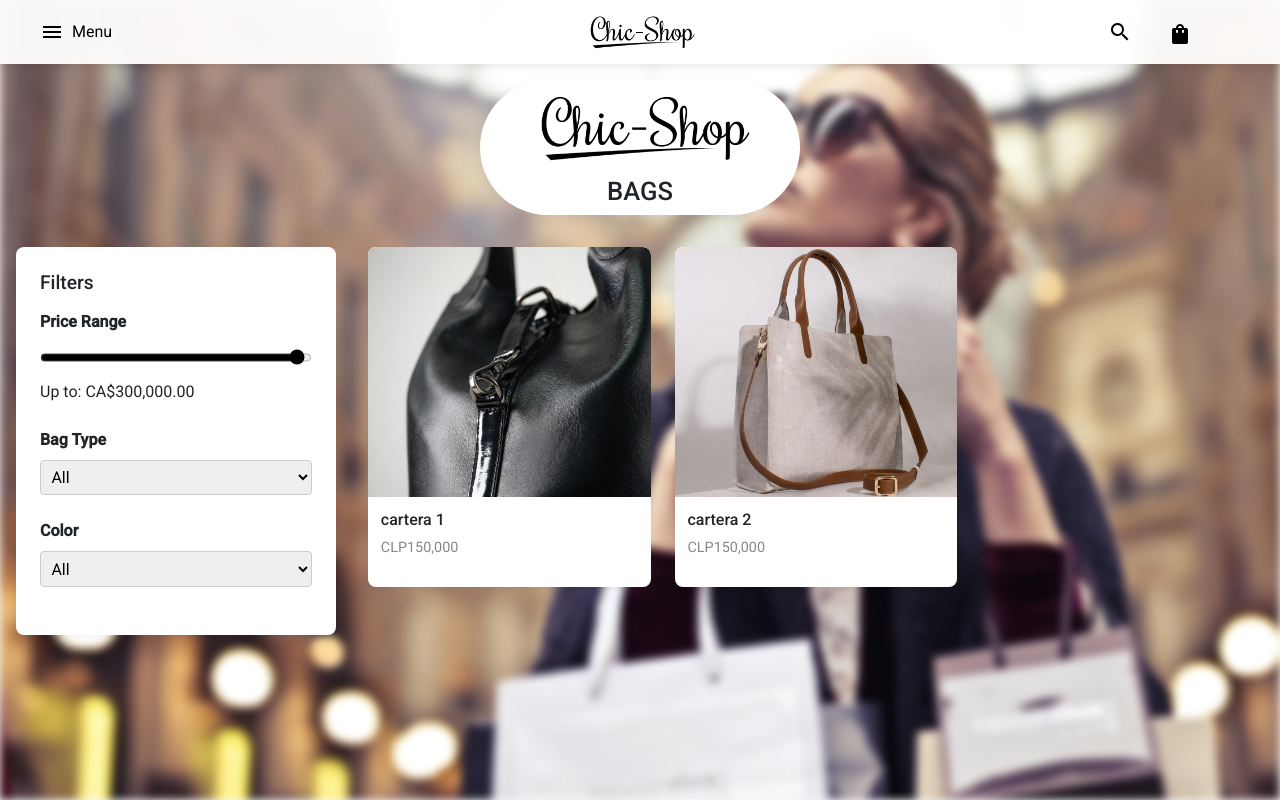
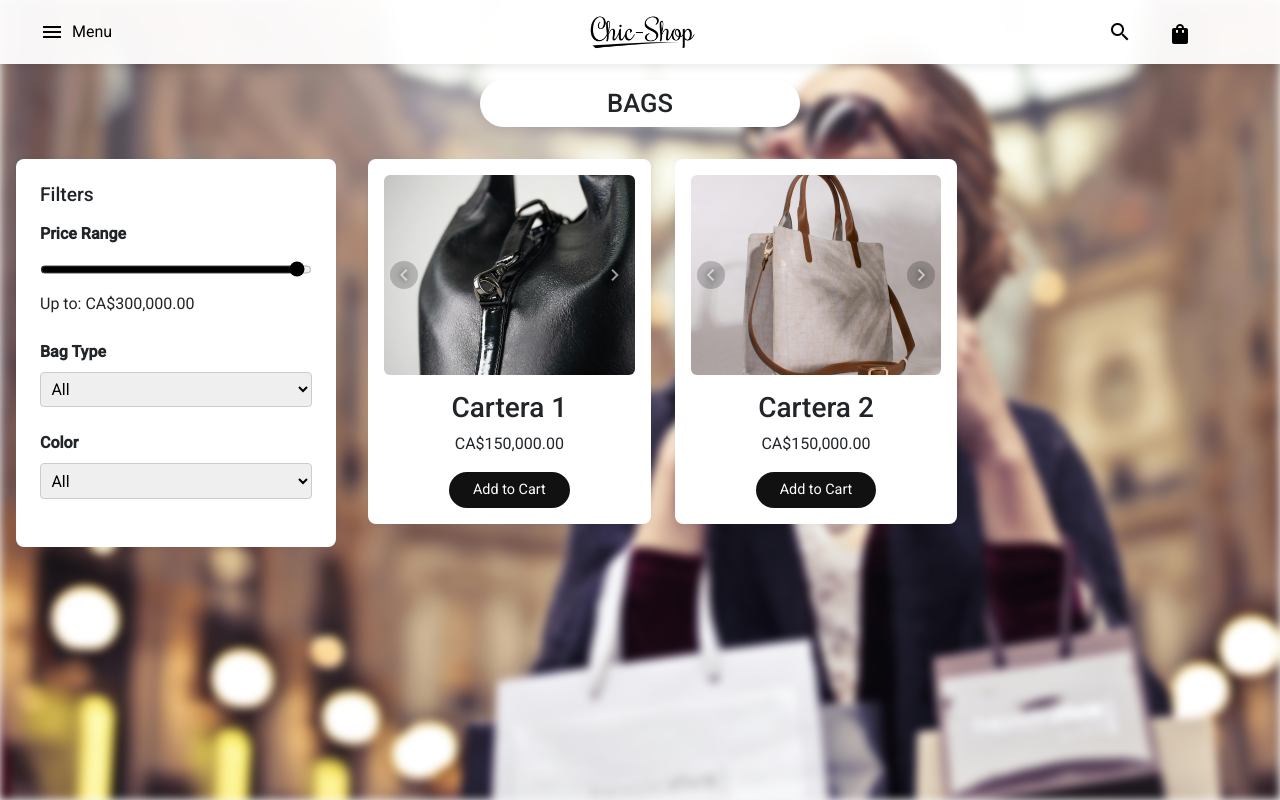
Before and after one commit to jotarredondo/chic-shop, an Angular app: page /category/bags in a window 1280 px wide. Built offline with nearby package versions, Linux system fonts and the light colour scheme.

Commit message:
add details product cards

```diff
--- a/src/app/components/product-card/product-card.component.html
+++ b/src/app/components/product-card/product-card.component.html
@@ -1,8 +1,24 @@
-<!--<p>product-card works!</p>-->
-<div class="product-card">
-  <img [src]="product.images[0]" alt="{{ product.name }}" class="product-image" />
-  <div class="product-info">
-    <h3 class="product-name">{{ product.name }}</h3>
-    <p class="product-price">{{ product.price | currency:'CLP':'symbol' }}</p>
+<div class="product-card p-3">
+
+  <!-- ▸ MINI-SLIDER ◂ -->
+  <div class="slider">
+    <img
+      [src]="product.images[current]"
+      [alt]="product.name"
+      class="product-image rounded-2"/>
+
+    <!-- nav arrows -->
+    <button class="nav prev" (click)="prev()"><mat-icon fontIcon="chevron_left"></mat-icon></button>
+    <button class="nav next" (click)="next()"><mat-icon fontIcon="chevron_right"></mat-icon></button>
+  </div>
+
+  <!-- ▸ INFO ◂ -->
+  <div class="product-info text-center mt-3">
+    <h3 class="product-name">{{ product.name | titlecase }}</h3>
+    <p class="product-price mb-3">
+      {{ product.price | currency:'CAD':'symbol' }}
+    </p>
+
+    <button class="add-btn">Add to Cart</button>
   </div>
 </div>
--- a/src/app/components/product-card/product-card.component.scss
+++ b/src/app/components/product-card/product-card.component.scss
@@ -1,4 +1,4 @@
-.product-card {
+/*.product-card {
   background: #fff;
   border-radius: 8px;
   overflow: hidden;
@@ -30,4 +30,97 @@
       font-size: 0.9rem;
     }
   }
+}*/
+.product-card {
+  background: #fff;
+  border-radius: 8px;
+  box-shadow: 0 2px 6px rgba(0, 0, 0, 0.05);
+  transition: box-shadow 0.3s ease;
+
+  &:hover {
+    box-shadow: 0 4px 16px rgba(0, 0, 0, 0.12);
+  }
 }
+
+.slider {
+  position: relative;
+
+  .product-image {
+    width: 100%;
+    height: 200px;
+    object-fit: cover;
+  }
+
+  .nav {
+    position: absolute;
+    top: 50%;
+    transform: translateY(-50%);
+    font-size: 1.4rem;
+    color: rgba(255, 255, 255, 0.6);
+    background: rgba(0, 0, 0, 0.2);
+    border: none;
+    z-index: 10;
+    cursor: pointer;
+    text-shadow: 0 0 6px rgba(0, 0, 0, 0.6);
+    width: 28px;
+    height: 28px;
+    line-height: 1;
+    padding: 0;
+    border-radius: 50%;
+    display: flex;
+    align-items: center;
+    justify-content: center;
+    transition: background 0.2s;
+    text-align: center;
+
+    &.prev {
+      left: 6px;
+    }
+
+    &.next {
+      right: 6px;
+    }
+
+    &:hover {
+      background: rgba(0, 0, 0, 0.4);
+      color: white;
+    }
+  }
+
+/*  .nav {
+    position: absolute;
+    top: 50%;
+    transform: translateY(-50%);
+    background: rgba(255, 255, 255, 0.7);
+    border: none;
+    width: 32px;
+    height: 32px;
+    border-radius: 50%;
+    font-size: 1.2rem;
+    line-height: 1;
+    cursor: pointer;
+    transition: background 0.2s;
+
+    &:hover {
+      background: rgba(0, 0, 0, 0.75);
+      color: #fff;
+    }
+
+    &.prev { left: 8px; }
+    &.next { right: 8px; }
+  }*/
+}
+
+.add-btn {
+  background: #111;
+  color: #fff;
+  border: none;
+  padding: 0.45rem 1.5rem;
+  border-radius: 999px;
+  font-size: 0.9rem;
+  transition: background 0.25s ease;
+
+  &:hover {
+    background: #444;
+  }
+}
--- a/src/app/components/product-card/product-card.component.ts
+++ b/src/app/components/product-card/product-card.component.ts
@@ -1,15 +1,29 @@
 import {Component, Input} from '@angular/core';
 import {Product} from '../../shared/models/product.model';
-import {CurrencyPipe} from '@angular/common';
+import {CurrencyPipe, TitleCasePipe} from '@angular/common';
+import {MatIcon} from '@angular/material/icon';
 
 @Component({
   selector: 'app-product-card',
   imports: [
-    CurrencyPipe
+    CurrencyPipe,
+    TitleCasePipe,
+    MatIcon
   ],
   templateUrl: './product-card.component.html',
   styleUrl: './product-card.component.scss'
 })
 export class ProductCardComponent {
   @Input() product!: Product;
+
+  current = 0;
+
+  next(): void {
+    this.current = (this.current + 1) % this.product.images.length;
+  }
+
+  prev(): void {
+    this.current =
+      (this.current - 1 + this.product.images.length) % this.product.images.length;
+  }
 }
--- a/src/app/pages/category/category.component.html
+++ b/src/app/pages/category/category.component.html
@@ -5,11 +5,6 @@
   <!-- Encabezado con logo y nombre de categoría -->
 
     <div class="category-header mt-5 mx-auto p-2 bg-white rounded-pill text-center custom-oval">
-      <img
-        src="assets/img/LOGOS/logo_chic_B.png"
-        alt="Chic Shop"
-        class="category-logo mb-2"
-      />
       <h2 class="category-title text-uppercase m-0">{{ categoryName }}</h2>
     </div>
 
--- a/src/app/services/slide.service.ts
+++ b/src/app/services/slide.service.ts
@@ -8,11 +8,11 @@ export class SlideService {
 
   getSlides(): Slide[] {
     return [
-      {
+/*      {
         image: 'assets/img/SLIDE_HOME/1.jpg',
         title: 'Primavera Chic',
         subtitle: 'Descubre lo nuevo en accesorios vibrantes'
-      },
+      },*/
       {
         image: 'assets/img/SLIDE_HOME/2.jpg',
         title: 'Elegancia Atemporal',
```
